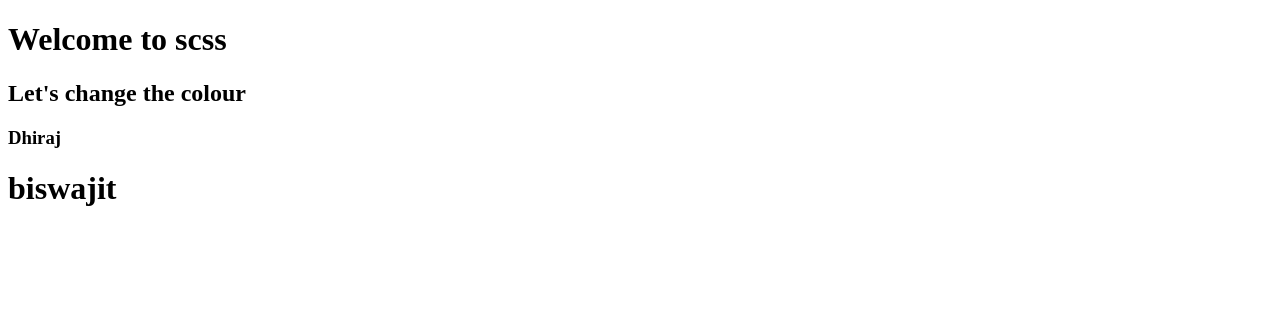
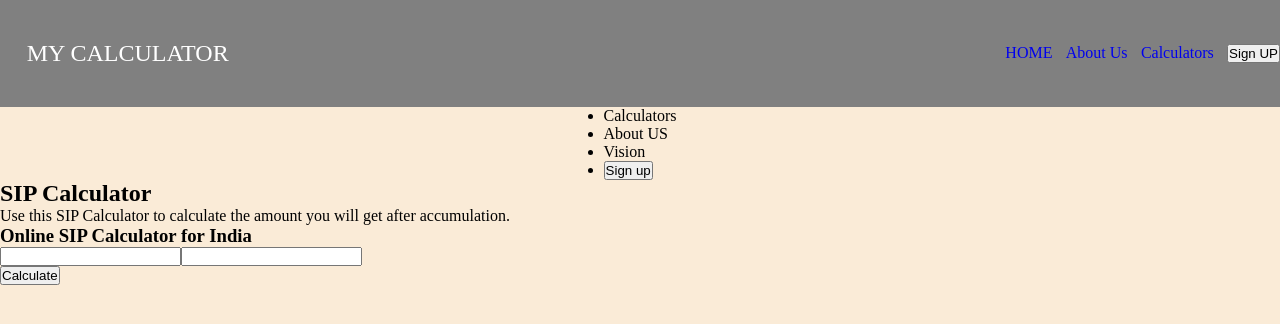
Before and after one commit to bsdipu1988/demoappscss, an Angular app: page / in a window 1280 px wide. Shown: the top 324 px of the page. Built offline with nearby package versions, Linux system fonts and the light colour scheme.

Commit message:
first header done

```diff
--- a/src/app/app.component.html
+++ b/src/app/app.component.html
@@ -1,5 +1,47 @@
+<!-- header navbar section -->
+<header class="navbar-head">
+    <nav class="navbar">
+        <a href="/" class="navbar-logo">MY CALCULATOR</a>
+        <div class="navbar-bars">
+            <i class="fa-thin fa-align-justify">xx</i>
+        </div>
+        <div class="navbar-menu">
+            <a href="/home" class="navbar-menu-link">HOME</a><a href="/aboutus" class="navbar-menu-link">About Us</a><a href="/calculator" class="navbar-menu-link">Calculators</a><a href="/signup" class="navbar-menu-link"><button>Sign UP</button></a>
+        </div>
+    </nav>
+</header>
+<!-- aside navbar section -->
+<aside class="navbar-aside">
+    <nav class="navbar-menu">
+        <ul class="navbar-menu-list">
+            <li class="navbar-menu-list1">Calculators</li>
+            <li class="navbar-menu-list2">About US</li>
+            <li class="navbar-menu-list3">Vision</li>
+            <li class="navbar-menu-list4"><button>Sign up </button></li>
+        </ul>
+    </nav>
+</aside>
+<!-- main contain section -->
+<section class="maincontain">
+    <h1 class="head-msg">SIP Calculator</h1>
+    <p class="head-msg-content">
+        Use this SIP Calculator to calculate the amount you will get after accumulation.
+    </p>
+    <section class="sip-input">
+        <h3 class="sip-input-msg">Online SIP Calculator for India</h3>
+        <div class="main-input-contain">
+            <input type="text" class="investment-amount">
+            <input type="text" class="investment-age">
+        </div>
+        <button class="calc-sip">Calculate</button>
+    </section>
 
-    <H1>Welcome to scss</H1>
-    <h2>Let's change the colour</h2>
-    <h3>Dhiraj</h3>
-    <h1>biswajit</h1>
+</section>
+<!-- main article section -->
+<article class="lower-maincontaion">
+    <!-- result and chat will be here -->
+</article>
+<!-- footer section -->
+<footer>
+
+</footer>
--- a/src/app/app.component.scss
+++ b/src/app/app.component.scss
@@ -0,0 +1,7 @@
+@import "partial/navbar";
+
+.container{
+    width: 100%;
+    background-color: aqua;
+    display: flex;
+}
--- /dev/null
+++ b/src/app/partial/_colour.scss
@@ -0,0 +1,9 @@
+$red: rgb(209, 35, 35);
+$black: black;
+$white: white;
+$grey: grey;
+$maroon: #800000;
+$orange: #ffa500;
+$darken: darken(#000000 , 20%);
+$reddarken: darken($red , 10%);
+$yellowdarken: darken(yellow , 20%);
--- /dev/null
+++ b/src/app/partial/_media-quaries.scss
@@ -0,0 +1,17 @@
+@mixin tablet {
+    @media screen and (max-width: 768px) {
+        @content;
+    }
+}
+
+@mixin mobile {
+    @media screen and (max-width: 260px) {
+        @content;
+    }
+}
+
+@mixin show-menu {
+    @media screen and (max-width: 768px) {
+        @content;
+    }
+}
--- /dev/null
+++ b/src/app/partial/_navbar.scss
@@ -0,0 +1,72 @@
+@import "colour";
+@import "media-quaries";
+
+%align-center {
+    display: flex;
+    align-items: center;
+}
+%display {
+    display: block;
+    position: absolute; top: 60pt;
+    background: red;
+
+}
+.navbar {
+    background-color: $grey;
+    height: 80pt;
+    display: flex;
+    justify-content: space-between;
+    padding: 0.5rem calc((100vw - 1200pt) / 2);
+    z-index: 1;
+    position: relative;
+
+    &-logo {
+        color: $white;
+        cursor: pointer;
+        font-size: 1.5rem;
+        margin: 20pt;
+        text-decoration: none;
+        @extend %align-center;
+    }
+
+    &-bars {
+        opacity: 0;
+        @include tablet {
+            color: $red;
+            opacity: 1;
+            position: absolute;
+            top: 20pt;
+            right: 20pt;
+            font-size: 30pt;
+            cursor: pointer;
+
+        }
+        &:hover {
+            color: $yellowdarken;
+            transition: all 0.5s ease-in;
+            + .navbar-menu {
+                @extend %display;
+
+            }
+        }
+    }
+
+    &-menu {
+        @extend %align-center;
+        top: 20pt;
+        right: 20pt;
+        justify-content: center;
+        @include tablet {
+           display: none;
+        }
+
+        &-link {
+           text-decoration: none;
+           padding-left: 10pt;
+           &:hover {
+            color: $white;
+            transition: all 0.3s ease;
+           }
+        }
+    }
+}
--- a/src/styles.scss
+++ b/src/styles.scss
@@ -1 +1,7 @@
 /* You can add global styles to this file, and also import other style files */
+*{padding: 0; margin: 0; box-sizing: border-box;}
+body{
+    width: 100%;
+    height: 100%;
+    background-color: antiquewhite;
+}
```
Also changed, not shown: src/app/partial/_variable.scss (added).
